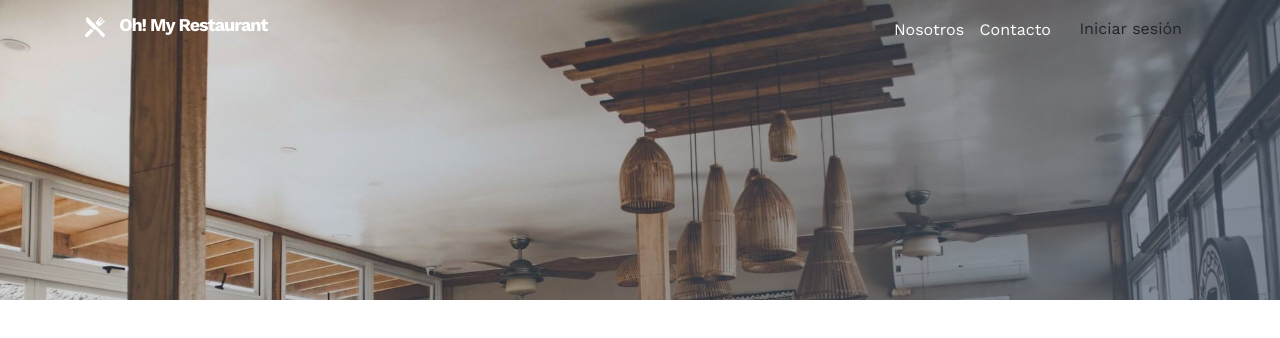
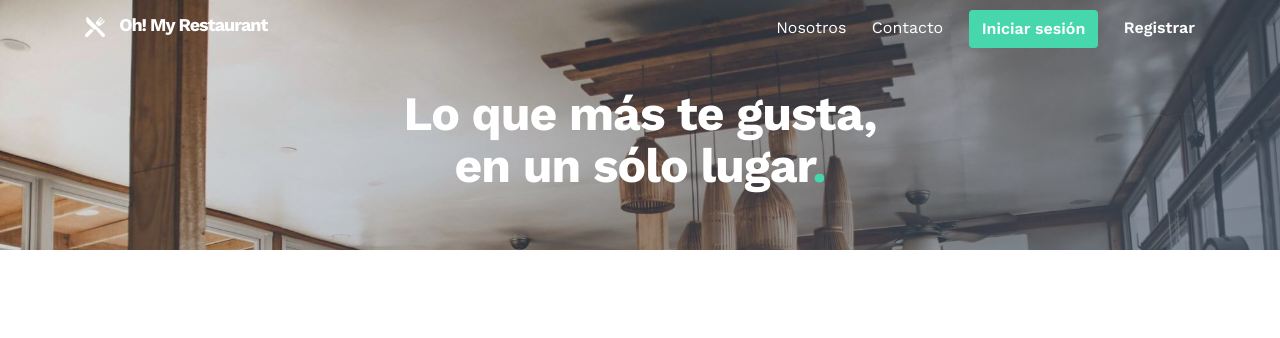
Before and after one commit to holicstudio/holicstudio.github.io, a plain HTML site: page index.html in a window 1280 px wide. Drawn offline with nearby package versions, Linux system fonts and the light colour scheme.

Commit message:
Hero image
Estructura y css hero image

```diff
--- a/assets/less/base/base.less
+++ b/assets/less/base/base.less
@@ -55,19 +55,22 @@ header {
         margin: 0;
         li {
             display: inline-block;
-            margin: 0 0 0 10px;
+            margin: 0 0 0 20px;
             a {
                 text-decoration: none;
-                padding-bottom: 10px;
             }
             a:not(.btn) {
                 color: #fff;
+                padding-bottom: 10px;
                 &:hover {
                     border-bottom: 2px solid @c-Green;
                 }
             }
         }
     }
+}
+.menu__btn {
+    font-weight: 600;
 }
 
 
@@ -77,11 +80,33 @@ header {
 /* Hero image */
 .hero-image {
     width: 100%;
-    height: 300px;
+
     background: url(../images/hero-image/hero-image.jpg) bottom center no-repeat;
     background-size: cover;
     background-attachment: fixed;
     position: relative;
+    &,
+    .container {
+        height: 250px;
+    }
+    .container {
+        z-index: 3;
+        position: relative;
+    }
+}
+.hero__title {
+    color: #fff;
+    position: absolute;
+    text-align: center;
+    margin: 0;
+    font-size: 48px;
+    line-height: 52px;
+    padding-top: 30px;
+    .center;
+}
+/* color item */
+.color-item {
+    color: @c-Green;
 }
 
 /* ------------------------------------------------------------
--- a/assets/less/base/variables.less
+++ b/assets/less/base/variables.less
@@ -17,6 +17,7 @@
 @c-Blue: #003a70;
 @c-Blue1: #003a70;
 @c-Green: #47d7ac;
+@c-Green2: #38b590;
 @c-White: #fff;
 @c-ShadeGray: rgba(133,152,179,.4);
 @c-ShadeGray2: rgba(63, 77, 95, 0.7);
--- a/assets/less/lib/buttons.less
+++ b/assets/less/lib/buttons.less
@@ -1,3 +1,18 @@
 /* ------------------------------------------------------------
    BUTTONS
 ------------------------------------------------------------ */
+a {
+    color: @c-Green;
+}
+/* btn */
+.btn {
+    display: inline-block;
+    font-weight: 600;
+    &.btn--type1 {
+        background: @c-Green;
+        color: #fff;
+        &:hover {
+            background: @c-Green2;
+        }
+    }
+}
--- a/index.html
+++ b/index.html
@@ -90,6 +90,9 @@
                                 <li>
                                     <a href="#" class="btn btn--type1">Iniciar sesión</a>
                                 </li>
+                                <li>
+                                    <a href="#" class="menu__btn">Registrar</a>
+                                </li>
                             </ul>
                         </nav>
                     </div>
@@ -99,8 +102,13 @@
 
         <!-- Hero image -->
         <section class="hero-image">
+            <div class="container">
+                <h2 class="hero__title">Lo que más te gusta, <br> en un sólo lugar<span class="color-item">.</span></h2>
+            </div>
             <div class="shade"></div>
         </section><!-- / -->
+
+
 
         <div class="fix"></div>
         <footer><!-- footer -->
```
Also changed, not shown: assets/css/styles.css.
